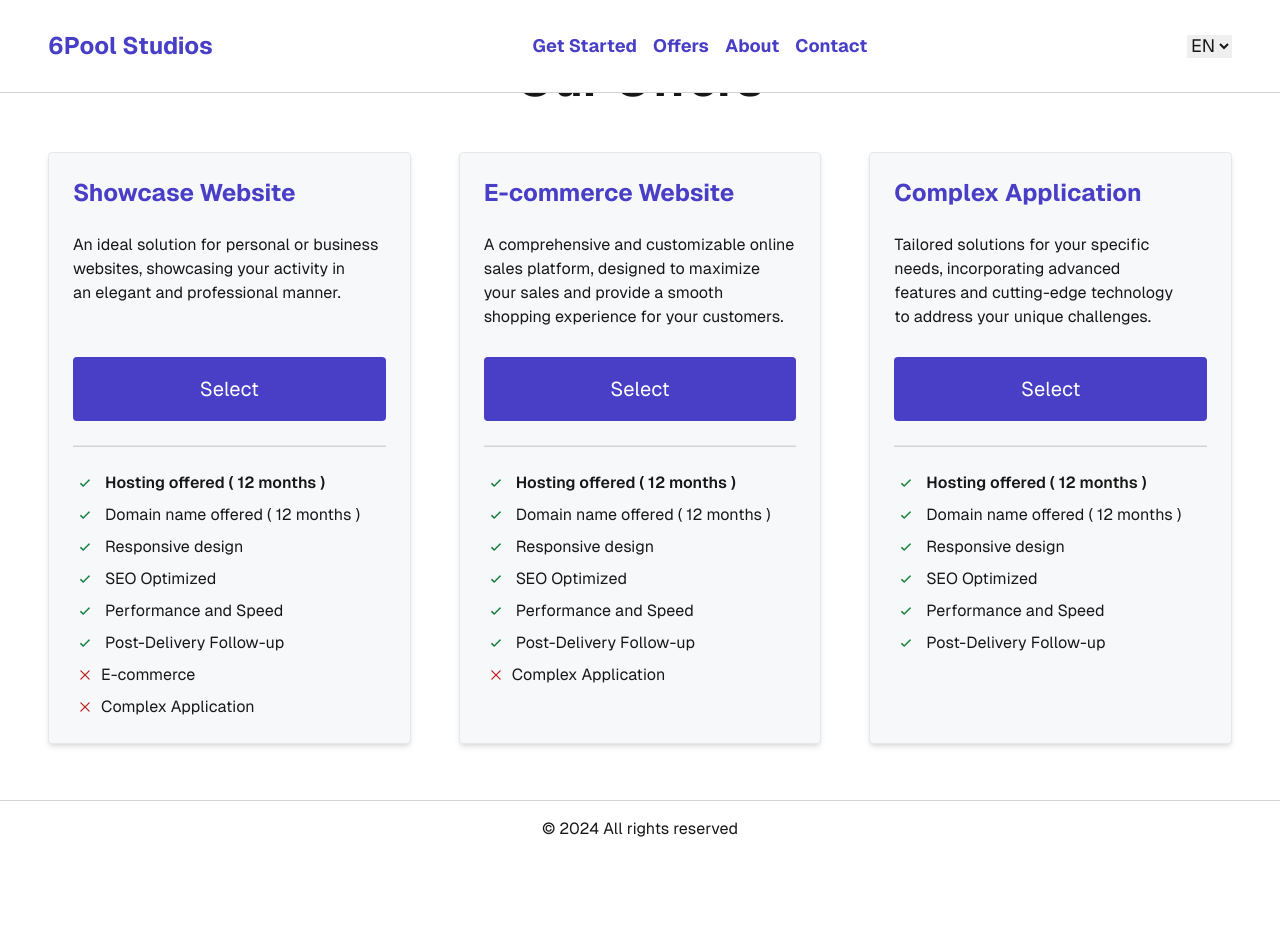
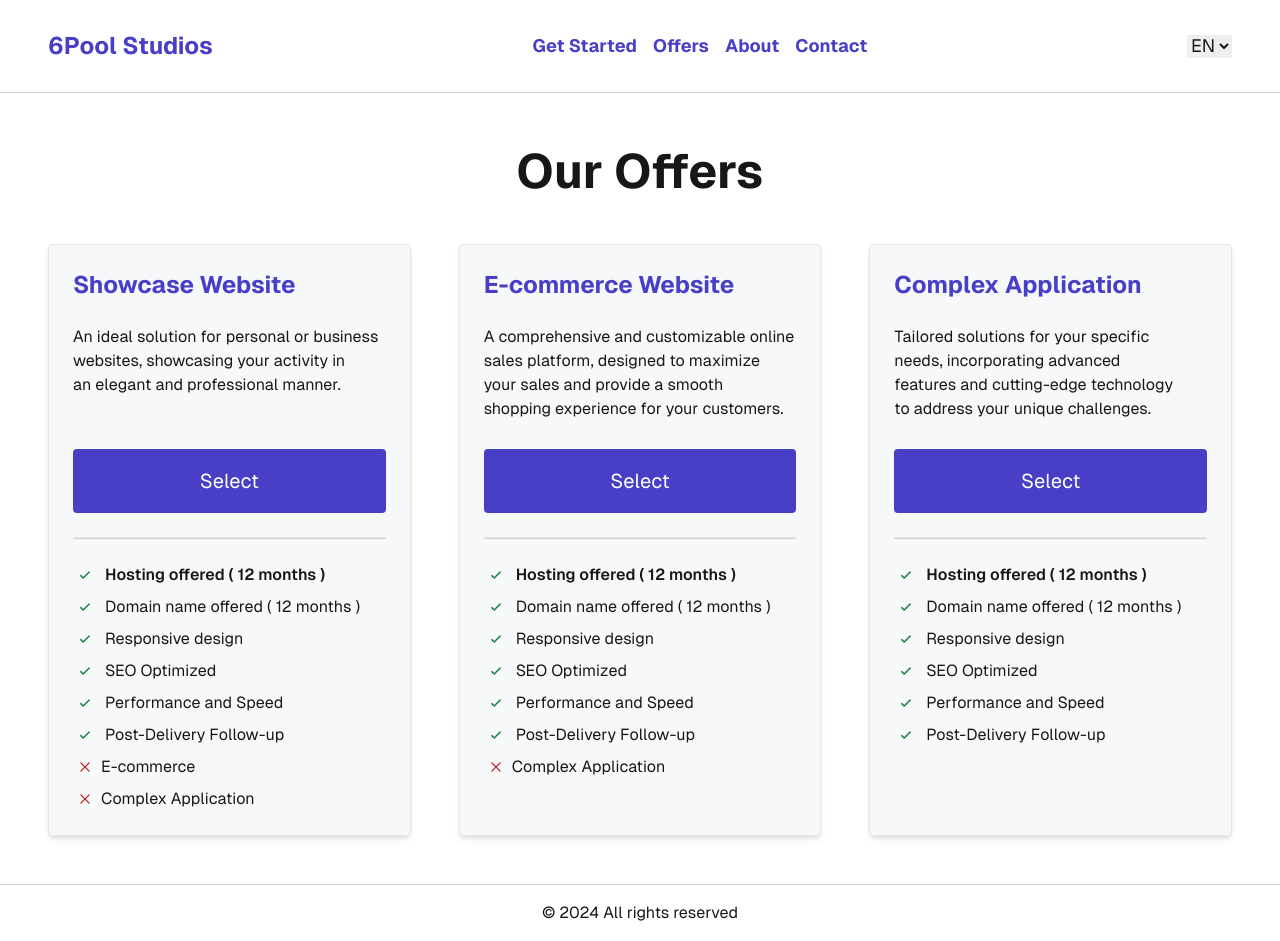
Before and after one commit to thevenardjulien/6poolstudios, a Next.js app: page /en/offers in a window 1280 px wide. Before the commit the page ends 857 px from the top, so only its background shows below. Built offline with nearby package versions, Linux system fonts and the light colour scheme.

Commit message:
Pre-CalCom

```diff
--- a/package.json
+++ b/package.json
@@ -9,6 +9,7 @@
     "lint": "next lint"
   },
   "dependencies": {
+    "@calcom/atoms": "^1.0.62",
     "@emailjs/browser": "^4.4.1",
     "@hookform/resolvers": "^3.9.0",
     "clsx": "^2.1.1",
--- a/src/app/[locale]/about/page.tsx
+++ b/src/app/[locale]/about/page.tsx
@@ -1,7 +1,7 @@
 export default function About() {
   return (
-    <div className="row-start-2 flex flex-col items-center justify-center gap-2">
-      <h1 className="text-center text-5xl font-bold">About</h1>
+    <div>
+      <h1 className="p-12 text-center text-5xl font-bold">About</h1>
     </div>
   )
 }
--- a/src/app/[locale]/contact/page.tsx
+++ b/src/app/[locale]/contact/page.tsx
@@ -41,7 +41,7 @@ export default function Contact() {
   }
 
   return (
-    <div className="row-start-2 flex min-h-[100vh] w-[90%] flex-col items-center justify-center gap-12 px-12">
+    <div className="flex flex-col items-center justify-center gap-12 p-12">
       <h1 className="text-center text-5xl font-bold">
         {t('title')} <span className="text-main">{t('keywords1')}</span>
       </h1>
--- a/src/app/[locale]/get-started/page.tsx
+++ b/src/app/[locale]/get-started/page.tsx
@@ -1,7 +1,16 @@
+'use client'
+
+import CalendarEmbed from '@/components/CalendarEmbed'
+
 export default function GetStarted() {
   return (
-    <div className="row-start-2 flex flex-col items-center justify-center gap-2">
+    <div className="flex flex-col items-center justify-center gap-12 p-12">
       <h1 className="text-center text-5xl font-bold">Get Started</h1>
+      <div className="flex flex-col gap-12">
+        <div className="w-fit overflow-hidden p-6">
+          <CalendarEmbed calLink="julien-thevenard-bqrnb5" />
+        </div>
+      </div>
     </div>
   )
 }
--- a/src/app/[locale]/globals.css
+++ b/src/app/[locale]/globals.css
@@ -28,6 +28,10 @@ body {
   color: var(--foreground);
   background: var(--background);
   font-family: var(--font-geist-sans);
+}
+
+main {
+  min-height: calc(100vh - 150px);
 }
 
 h1,
--- a/src/app/[locale]/layout.tsx
+++ b/src/app/[locale]/layout.tsx
@@ -39,15 +39,14 @@ export default async function LocaleLayout({
   const messages = await getMessages()
 
   return (
-    <html lang={locale} className="h-full">
+    <html lang={locale}>
       <body
-        className={`${geistSans.variable} ${geistMono.variable} ${Questrial.variable} flex min-h-screen flex-col items-center font-[family-name:var(--font-geist-sans)] antialiased`}
+        className={`${geistSans.variable} ${geistMono.variable} ${Questrial.variable} font-[family-name:var(--font-geist-sans)] antialiased`}
       >
         <NextIntlClientProvider messages={messages}>
           <Header />
-          <main className="flex w-full flex-grow flex-col items-center justify-center">
-            {children}
-          </main>
+          <div className="headerPlaceHolder h-[100px]" />
+          <main>{children}</main>
           <Footer />
           <BackToTop />
         </NextIntlClientProvider>
--- a/src/app/[locale]/offers/page.tsx
+++ b/src/app/[locale]/offers/page.tsx
@@ -1,20 +1,27 @@
+'use client'
+
 import Specs from '@/components/Specs'
 import Button from '@/components/UI/Button'
 import Card from '@/components/UI/Card'
+import { useRouter } from '@/i18n/routing'
 import { useTranslations } from 'next-intl'
 import { RxCross2 } from 'react-icons/rx'
 
 export default function Offers() {
   const t = useTranslations('Offers')
   const t2 = useTranslations('Specs')
+  const router = useRouter()
 
   return (
-    <div className="flex min-h-[100vh] flex-col items-center justify-center gap-12 px-12">
+    <div className="flex flex-col items-center justify-center gap-12 p-12">
       <h1 className="text-balance text-center text-5xl font-bold">
         {t('sectionTitle')}
       </h1>
       <div className="grid grid-cols-1 gap-12 md:grid-cols-2 xl:grid-cols-3">
-        <Card bgColor="bg-lightBackground">
+        <Card
+          bgColor="bg-lightBackground"
+          onClick={() => router.push(`/get-started`)}
+        >
           <div className="flex flex-col gap-6">
             <h2 className="text-2xl font-bold text-main">{t('title1')}</h2>
             <p className="h-[100px] text-balance">{t('shortDescription1')}</p>
@@ -37,7 +44,10 @@ export default function Offers() {
             </div>
           </div>
         </Card>
-        <Card bgColor="bg-lightBackground">
+        <Card
+          bgColor="bg-lightBackground"
+          onClick={() => router.push(`/get-started`)}
+        >
           <div className="flex flex-col gap-6">
             <h2 className="text-2xl font-bold text-main">{t('title2')}</h2>
             <p className="h-[100px] text-balance">{t('shortDescription2')}</p>
@@ -54,7 +64,10 @@ export default function Offers() {
             </div>
           </div>
         </Card>
-        <Card bgColor="bg-lightBackground">
+        <Card
+          bgColor="bg-lightBackground"
+          onClick={() => router.push(`/get-started`)}
+        >
           <div className="flex flex-col gap-6">
             <h2 className="text-2xl font-bold text-main">{t('title3')}</h2>
             <p className="h-[100px] text-balance">{t('shortDescription3')}</p>
--- a/src/app/[locale]/page.tsx
+++ b/src/app/[locale]/page.tsx
@@ -5,7 +5,7 @@ import Services from '@/components/Home/Services'
 
 export default function Home() {
   return (
-    <div className="w-full">
+    <div>
       <Hero />
       <Services />
       <Projects />
--- a/src/components/Home/CallToAction.tsx
+++ b/src/components/Home/CallToAction.tsx
@@ -9,7 +9,7 @@ export default function CallToAction() {
   const router = useRouter()
 
   return (
-    <div className="flex flex-col items-center justify-center gap-12 bg-lightBackground px-12 py-20">
+    <div className="flex flex-col items-center justify-center gap-12 bg-lightBackground px-12 py-52">
       <h2 className="text-balance text-center text-5xl font-bold">
         {t('title')}
         <br />
--- a/src/components/Home/Hero.tsx
+++ b/src/components/Home/Hero.tsx
@@ -11,7 +11,7 @@ export default function Hero() {
   const router = useRouter()
 
   return (
-    <div className="flex min-h-[100vh] w-full flex-col items-center justify-center px-12 lg:flex-row">
+    <div className="flex h-[100vh] translate-y-[-60px] flex-col items-center justify-center px-12 lg:flex-row">
       <div className="z-10 flex flex-col items-start justify-center gap-6 lg:relative lg:left-[30px] lg:max-w-[750px]">
         <h1 className="flex w-full flex-col gap-2 text-5xl font-bold">
           <div className="text-balance">
--- a/src/components/MainNav.tsx
+++ b/src/components/MainNav.tsx
@@ -15,24 +15,28 @@ export default function MainNav({
     <div className={twMerge('flex w-full justify-center gap-4', className)}>
       <Link
         href="/get-started"
+        className="whitespace-nowrap"
         onClick={() => (setDisplayNav ? setDisplayNav(false) : null)}
       >
         {t('get-started')}
       </Link>
       <Link
         href="/offers"
+        className="whitespace-nowrap"
         onClick={() => (setDisplayNav ? setDisplayNav(false) : null)}
       >
         {t('offers')}
       </Link>
       <Link
         href="/about"
+        className="whitespace-nowrap"
         onClick={() => (setDisplayNav ? setDisplayNav(false) : null)}
       >
         {t('about')}
       </Link>
       <Link
         href="/contact"
+        className="whitespace-nowrap"
         onClick={() => (setDisplayNav ? setDisplayNav(false) : null)}
       >
         {t('contact')}
```
Also changed, not shown: 1 other file (tests, documents, lock files or other folders).
